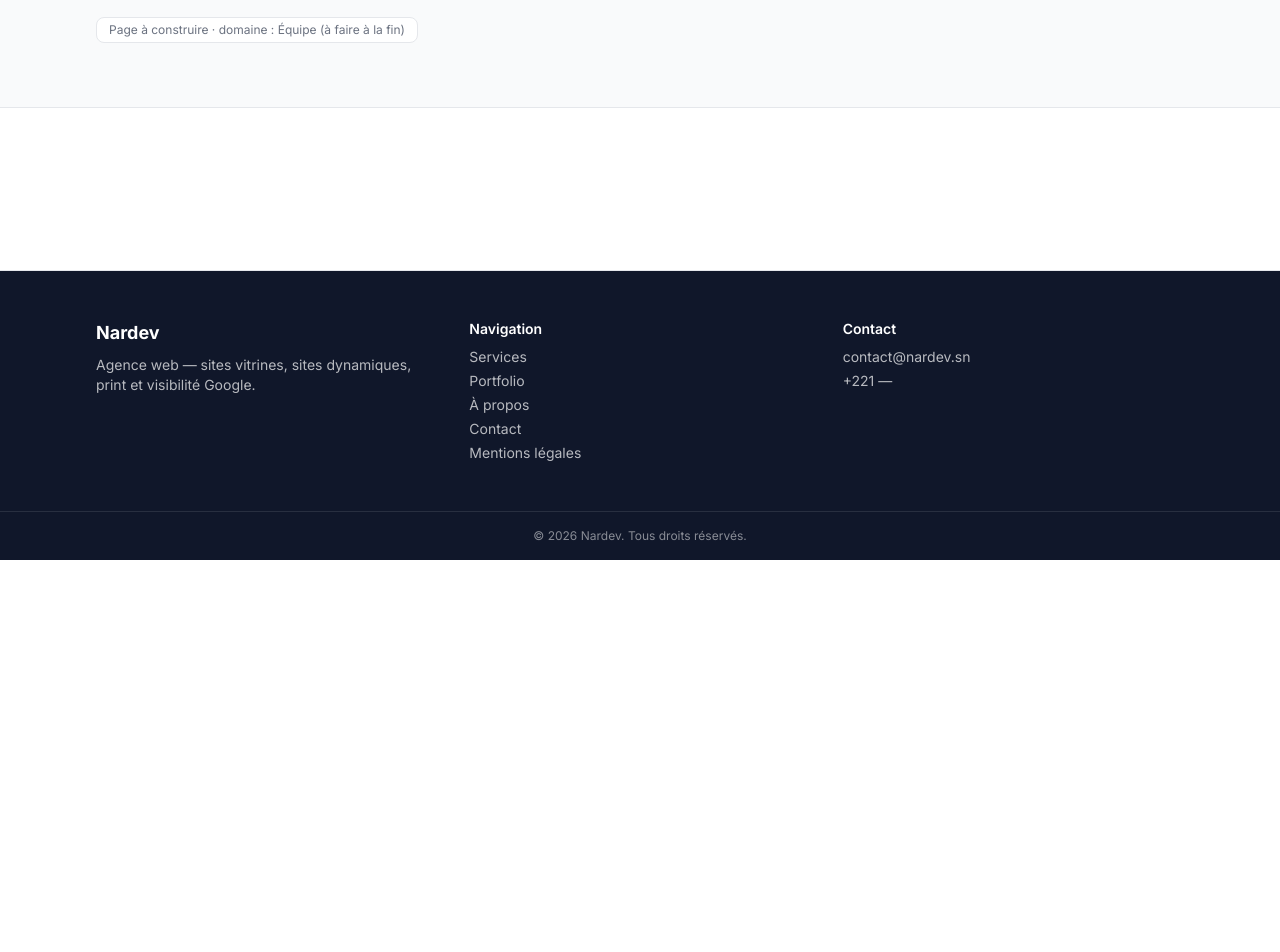
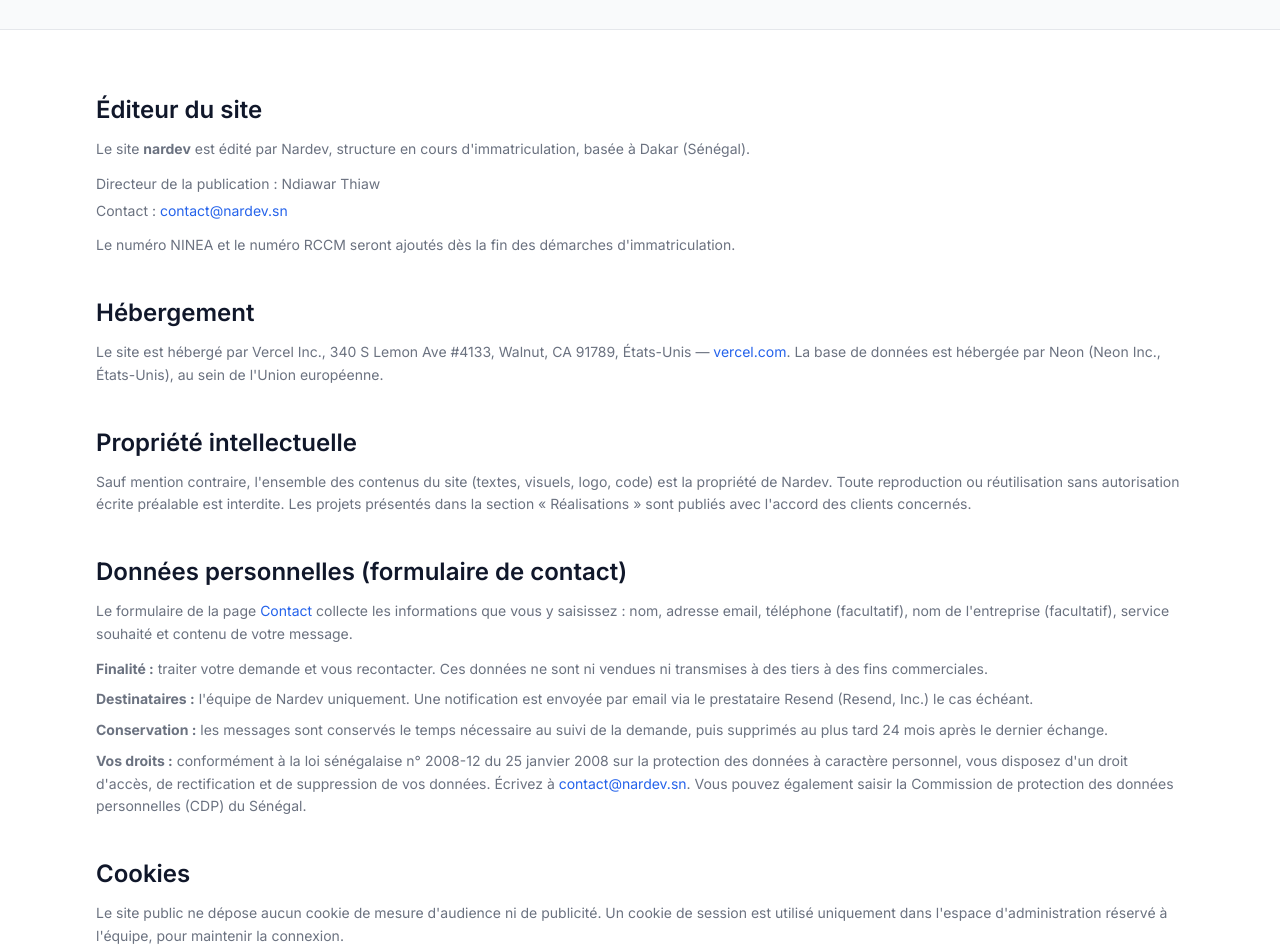
Before and after one commit to TBC0735/nardev-website, a Next.js app: page /mentions-legales in a window 1280 px wide. Shown: the part 240-1192 px from the top of the page. Before the commit the page ends 800 px from the top, so only its background shows below. Built offline with nearby package versions, Linux system fonts and the light colour scheme.

Commit message:
Rédige la page mentions légales (éditeur, hébergeur, données personnelles, cookies)

```diff
--- a/src/app/mentions-legales/page.tsx
+++ b/src/app/mentions-legales/page.tsx
@@ -1,13 +1,127 @@
 import type { Metadata } from "next";
-import { PageIntro } from "@/components/PageIntro";
+import { Container } from "@/components/Container";
 
 export const metadata: Metadata = { title: "Mentions légales" };
 
+const MAJ = "septembre 2026";
+
 export default function MentionsLegalesPage() {
   return (
-    <PageIntro title="Mentions légales" owner="Équipe (à faire à la fin)">
-      Identité de l&apos;entreprise (statut juridique dès qu&apos;il est défini)
-      et politique sur les données du formulaire de contact.
-    </PageIntro>
+    <>
+      <section className="border-b border-bordure bg-fond-alt">
+        <Container className="py-16">
+          <h1 className="text-3xl sm:text-4xl">Mentions légales</h1>
+          <p className="mt-4 text-sm text-texte-secondaire">
+            Dernière mise à jour : {MAJ}.
+          </p>
+        </Container>
+      </section>
+
+      <Container className="max-w-3xl space-y-10 py-16 text-sm leading-relaxed text-texte-secondaire">
+        <section>
+          <h2 className="text-2xl text-marine">Éditeur du site</h2>
+          <p className="mt-3">
+            Le site <strong>nardev</strong> est édité par Nardev, structure en
+            cours d&apos;immatriculation, basée à Dakar (Sénégal).
+          </p>
+          <ul className="mt-3 space-y-1">
+            <li>Directeur de la publication : Ndiawar Thiaw</li>
+            <li>
+              Contact :{" "}
+              <a href="mailto:contact@nardev.sn" className="no-underline hover:underline">
+                contact@nardev.sn
+              </a>
+            </li>
+          </ul>
+          <p className="mt-3">
+            Le numéro NINEA et le numéro RCCM seront ajoutés dès la fin des
+            démarches d&apos;immatriculation.
+          </p>
+        </section>
+
+        <section>
+          <h2 className="text-2xl text-marine">Hébergement</h2>
+          <p className="mt-3">
+            Le site est hébergé par Vercel Inc., 340 S Lemon Ave #4133, Walnut,
+            CA 91789, États-Unis —{" "}
+            <a
+              href="https://vercel.com"
+              className="no-underline hover:underline"
+              rel="noopener noreferrer"
+              target="_blank"
+            >
+              vercel.com
+            </a>
+            . La base de données est hébergée par Neon (Neon Inc., États-Unis),
+            au sein de l&apos;Union européenne.
+          </p>
+        </section>
+
+        <section>
+          <h2 className="text-2xl text-marine">Propriété intellectuelle</h2>
+          <p className="mt-3">
+            Sauf mention contraire, l&apos;ensemble des contenus du site (textes,
+            visuels, logo, code) est la propriété de Nardev. Toute reproduction
+            ou réutilisation sans autorisation écrite préalable est interdite.
+            Les projets présentés dans la section « Réalisations » sont publiés
+            avec l&apos;accord des clients concernés.
+          </p>
+        </section>
+
+        <section>
+          <h2 className="text-2xl text-marine">
+            Données personnelles (formulaire de contact)
+          </h2>
+          <p className="mt-3">
+            Le formulaire de la page{" "}
+            <a href="/contact" className="no-underline hover:underline">
+              Contact
+            </a>{" "}
+            collecte les informations que vous y saisissez : nom, adresse email,
+            téléphone (facultatif), nom de l&apos;entreprise (facultatif),
+            service souhaité et contenu de votre message.
+          </p>
+          <ul className="mt-3 space-y-2">
+            <li>
+              <strong>Finalité :</strong> traiter votre demande et vous
+              recontacter. Ces données ne sont ni vendues ni transmises à des
+              tiers à des fins commerciales.
+            </li>
+            <li>
+              <strong>Destinataires :</strong> l&apos;équipe de Nardev
+              uniquement. Une notification est envoyée par email via le
+              prestataire Resend (Resend, Inc.) le cas échéant.
+            </li>
+            <li>
+              <strong>Conservation :</strong> les messages sont conservés le
+              temps nécessaire au suivi de la demande, puis supprimés au plus
+              tard 24 mois après le dernier échange.
+            </li>
+            <li>
+              <strong>Vos droits :</strong> conformément à la loi sénégalaise
+              n°&nbsp;2008-12 du 25&nbsp;janvier&nbsp;2008 sur la protection des
+              données à caractère personnel, vous disposez d&apos;un droit
+              d&apos;accès, de rectification et de suppression de vos données.
+              Écrivez à{" "}
+              <a href="mailto:contact@nardev.sn" className="no-underline hover:underline">
+                contact@nardev.sn
+              </a>
+              . Vous pouvez également saisir la Commission de protection des
+              données personnelles (CDP) du Sénégal.
+            </li>
+          </ul>
+        </section>
+
+        <section>
+          <h2 className="text-2xl text-marine">Cookies</h2>
+          <p className="mt-3">
+            Le site public ne dépose aucun cookie de mesure d&apos;audience ni de
+            publicité. Un cookie de session est utilisé uniquement dans
+            l&apos;espace d&apos;administration réservé à l&apos;équipe, pour
+            maintenir la connexion.
+          </p>
+        </section>
+      </Container>
+    </>
   );
 }
```
